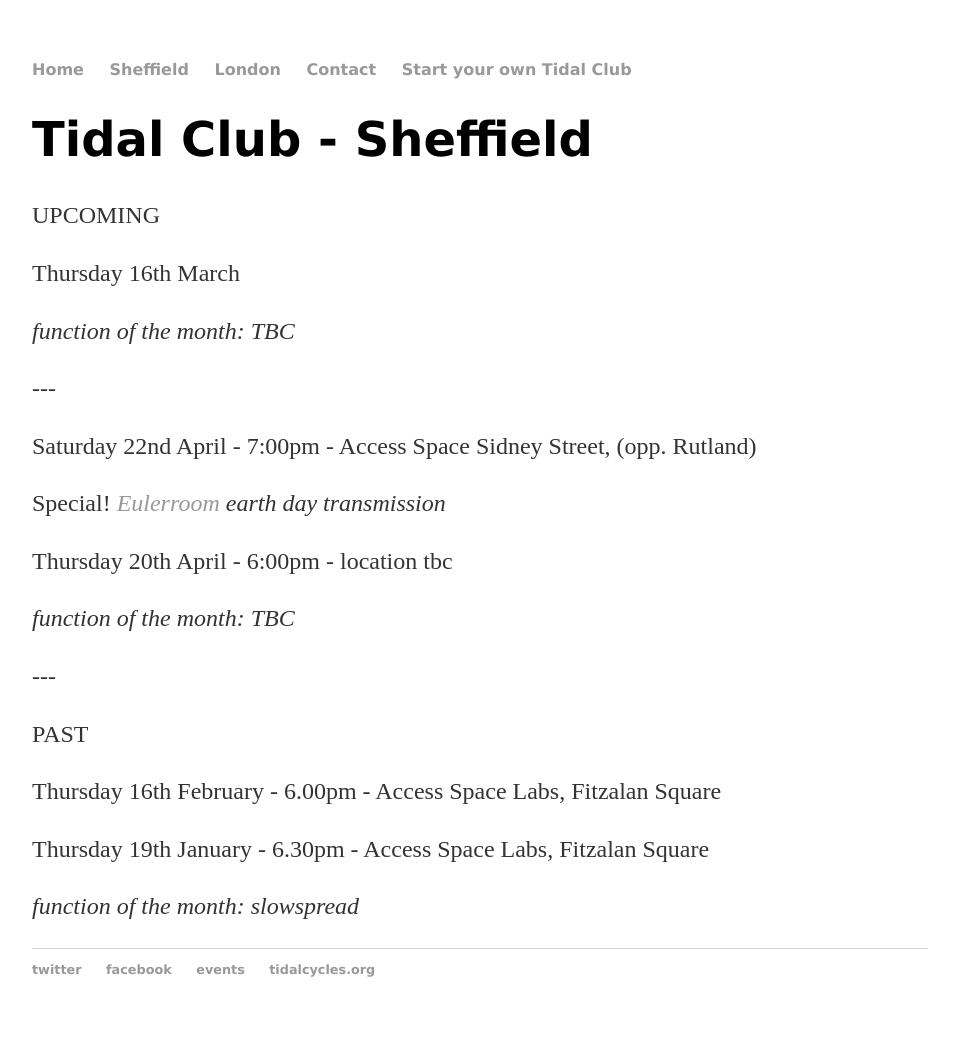
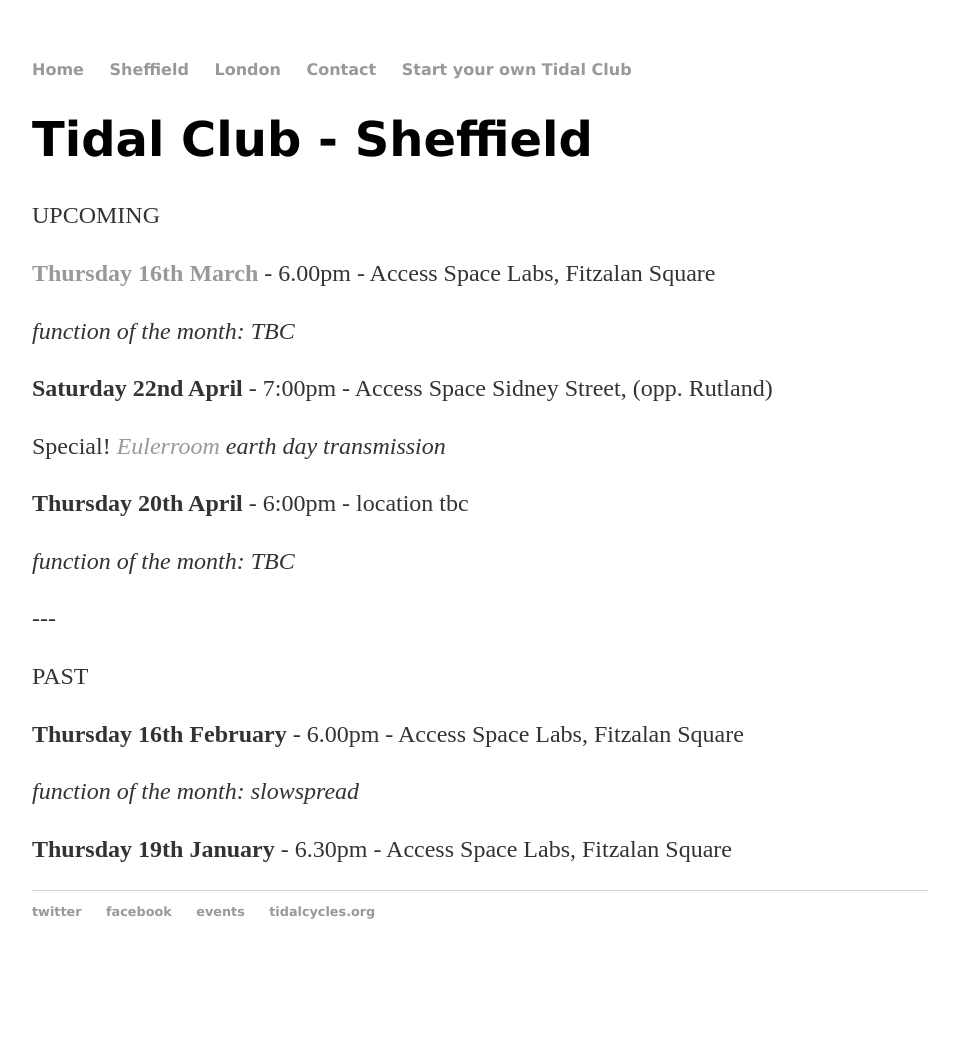
Before and after one commit to tidalclub/tidalclub.github.io, a Jekyll site: the page built from sheffield.html, in a window 1280 px wide. Shown: the whole page, without its empty margins (160-1119 px from the left). Built offline with Jekyll 4.4.1, drawn with Linux system fonts in a browser that asks for light colours; after the commit the page ends 979 px from its top, so only the background shows below that.

Commit message:
Update sheffield.html

```diff
--- a/sheffield.html
+++ b/sheffield.html
@@ -6,21 +6,20 @@ title: Tidal Club - Sheffield
         		<h1>Tidal Club - Sheffield</h1>
 
 			<p>UPCOMING</p>
-			<p>Thursday 16th March</p>
+			<p><b><a href="https://www.picatic.com/tidalclub3#">Thursday 16th March</a></b> - 6.00pm - Access Space Labs, Fitzalan Square</p>
 			<p><em>function of the month: TBC</em></p>
-			<p>---</p>
 
-			<p>Saturday 22nd April - 7:00pm - Access Space Sidney Street, (opp. Rutland)</p>
+			<p><b>Saturday 22nd April</b> - 7:00pm - Access Space Sidney Street, (opp. Rutland)</p>
 			<p>Special! <em><a href="http://eulerroom.com/">Eulerroom</a> earth day transmission</em></p>
 
-			<p>Thursday 20th April - 6:00pm - location tbc</p>
+			<p><b>Thursday 20th April</b> - 6:00pm - location tbc</p>
 			<p><em>function of the month: TBC</em></p>
 
 			<p>---</p>
 
 			<p>PAST</p>
-			<p>Thursday 16th February - 6.00pm - Access Space Labs, Fitzalan Square</p>
-			<p>Thursday 19th January - 6.30pm - Access Space Labs, Fitzalan Square</p>
+			<p><b>Thursday 16th February</b> - 6.00pm - Access Space Labs, Fitzalan Square</p>
 			<p><em>function of the month: slowspread</em></p>
+			<p><b>Thursday 19th January</b> - 6.30pm - Access Space Labs, Fitzalan Square</p>
 
 			</div><!-- /.blurb -->
```
